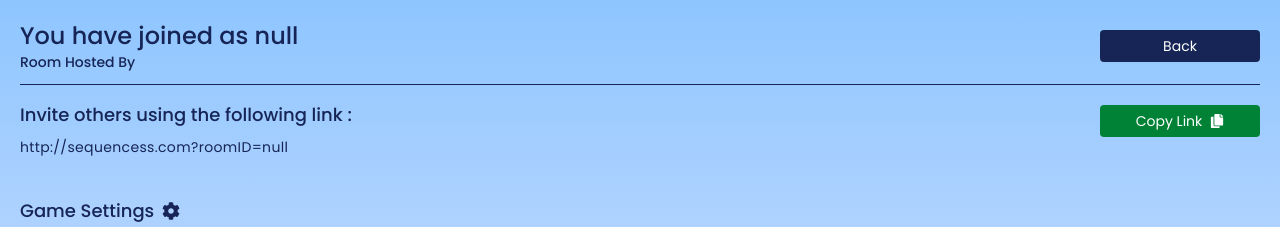
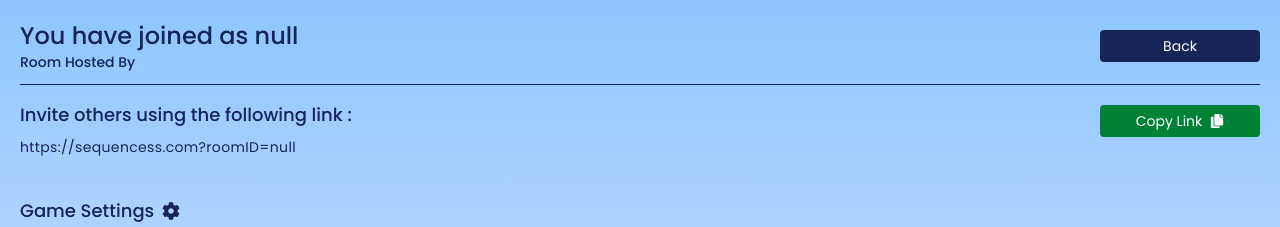
Before and after one commit to kajolshelke/ProjectSequence, a React (Vite) app in the folder client/: page /join in a window 1280 px wide. Shown: the top 227 px of the page. Built offline with nearby package versions, Linux system fonts and the light colour scheme; no server answers.

Commit message:
added ssl certificates and http redirect to https

```diff
--- a/client/src/pages/CreateRoomPage.tsx
+++ b/client/src/pages/CreateRoomPage.tsx
@@ -122,7 +122,7 @@
 
   // Copying Link To Clipboard
   function copyLinkToClipboard() {
-    navigator.clipboard.writeText(`http://sequencess.com?roomID=${roomID}`);
+    navigator.clipboard.writeText(`https://sequencess.com?roomID=${roomID}`);
     setCopyLink(true);
     setTimeout(() => setCopyLink(false), 1000);
   }
@@ -148,7 +148,7 @@
               Invite others using the following link :
             </p>
             <p className="text-blue-950 text-sm tracking-wide mt-2">
-              {`http://sequencess.com?roomID=${roomState.roomID}`}
+              {`https://sequencess.com?roomID=${roomState.roomID}`}
             </p>
           </div>
           <button
--- a/client/src/pages/JoinRoomPage.tsx
+++ b/client/src/pages/JoinRoomPage.tsx
@@ -124,7 +124,7 @@
   // Copying Link To Clipboard
   function copyLinkToClipboard() {
     if (!roomID) return;
-    navigator.clipboard.writeText(`http://sequencess.com?roomID=${roomID}`);
+    navigator.clipboard.writeText(`https://sequencess.com?roomID=${roomID}`);
     setCopyLink(true);
     setTimeout(() => setCopyLink(false), 1000);
   }
@@ -158,7 +158,7 @@
               Invite others using the following link :
             </p>
             <p className="text-blue-950 text-sm tracking-wide mt-2">
-              {`http://sequencess.com?roomID=${roomID}`}
+              {`https://sequencess.com?roomID=${roomID}`}
             </p>
           </div>
           <button
```
